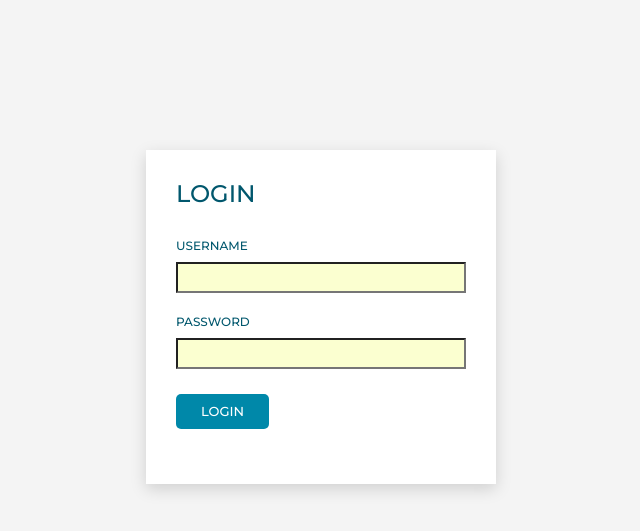
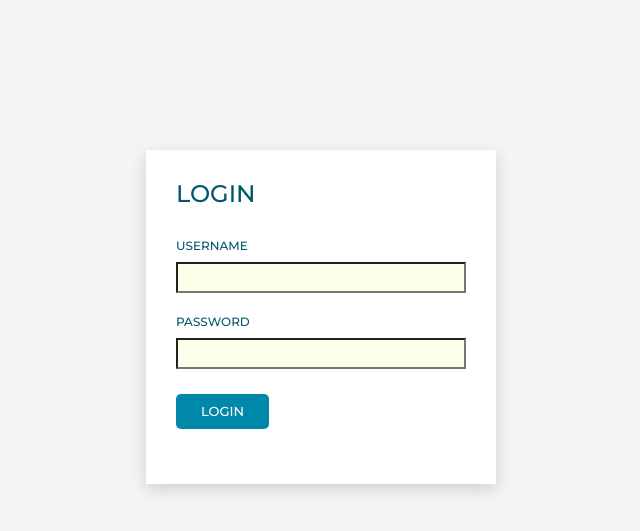
Before and after one commit to Moooogz/LNCRMS, a Django app: page / in a window 1280 px wide. Shown: the top 531 px of the page, without its empty margins (319-959 px from the left). Run offline with Django 4.2, Linux system fonts and the light colour scheme; some libraries are stand-ins or nearby versions.

Commit message:
formatting

```diff
--- a/website/static/style.css
+++ b/website/static/style.css
@@ -485,8 +485,8 @@ hr{
     color: #0087a9b0;
  }
 
-input, textarea{
-    background-color: rgb(250, 255, 189,0.7);
+input, textarea, select{
+    background-color: rgb(250, 255, 189,0.3);
     font-family: 'Arial';
 }
 
```
Also changed, not shown: website/templates/patientinfo.html (+10 -4 lines), db.sqlite3.
